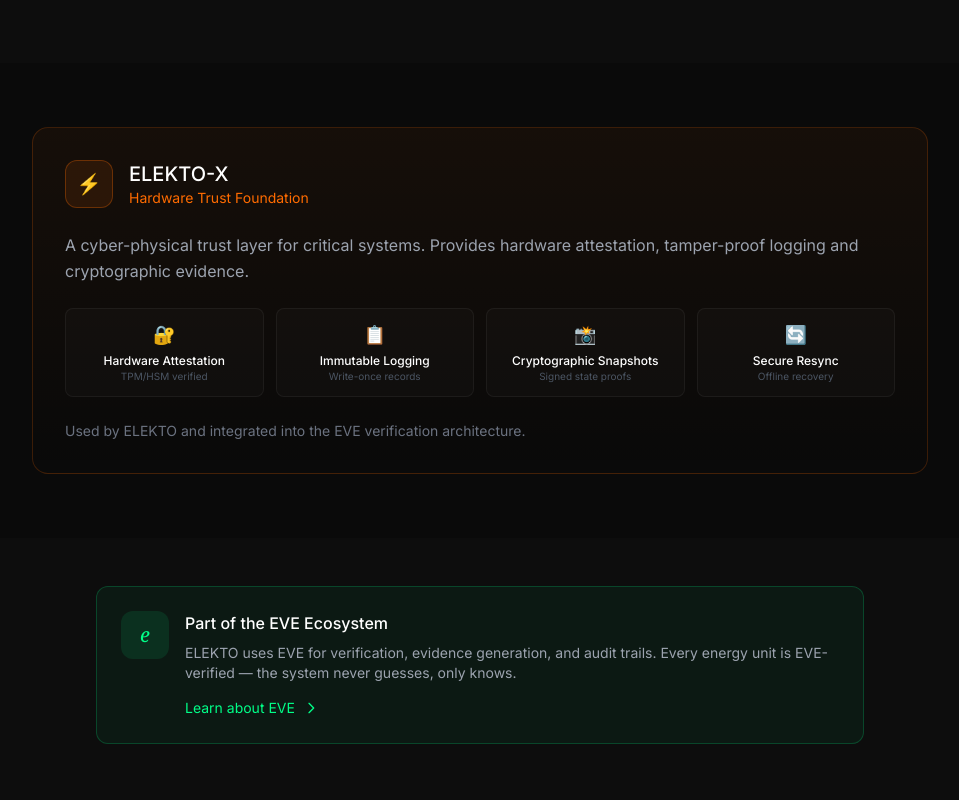
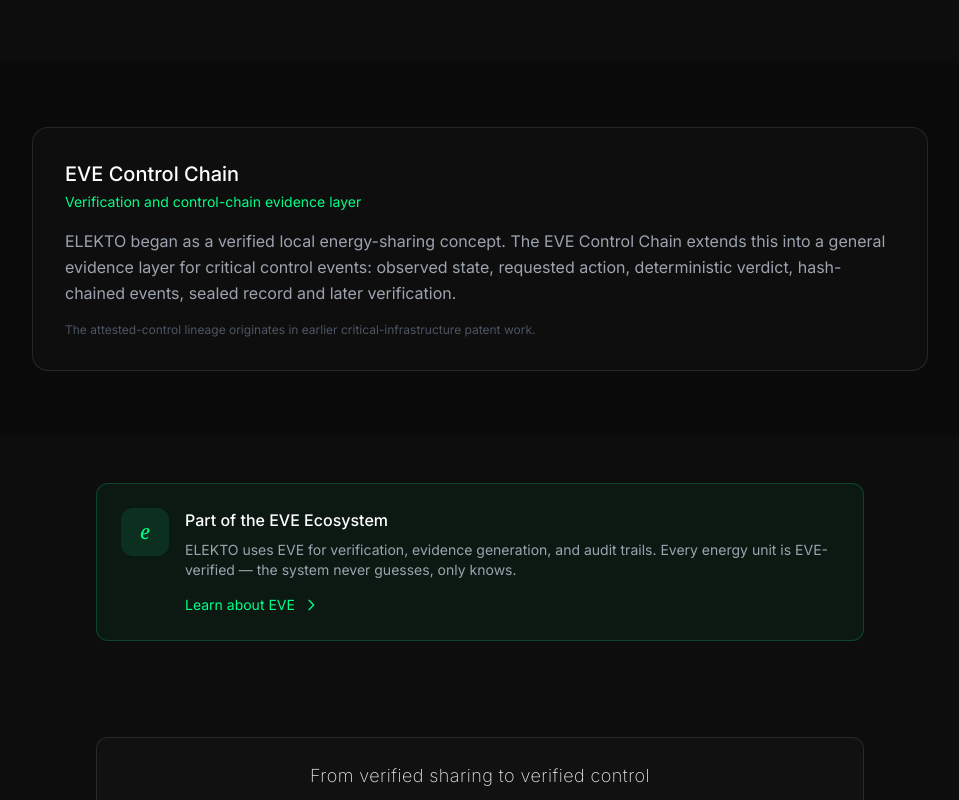
Before and after one commit to elekto-energy/eveverified, a Next.js app: page /elekto in a window 1280 px wide. Shown: the part 2240-3040 px from the top of the page, without its empty margins (160-1119 px from the left). Built offline with nearby package versions, Linux system fonts and the light colour scheme.

Commit message:
fix(elekto): replace ELEKTO-X section with EVE Control Chain; update footer product entry

```diff
--- a/app/elekto/page.tsx
+++ b/app/elekto/page.tsx
@@ -224,46 +224,21 @@ export default function ElektoPage() {
         </div>
       </section>
 
-      {/* ELEKTO-X Section - Moved Down, Calm */}
+      {/* EVE Control Chain */}
       <section className="py-16 px-6">
         <div className="max-w-4xl mx-auto">
-          <div className="p-8 rounded-2xl bg-gradient-to-b from-eve-orange/5 to-transparent border border-eve-orange/20">
-            <div className="flex items-start gap-4 mb-6">
-              <div className="w-12 h-12 rounded-xl bg-eve-orange/10 border border-eve-orange/30 flex items-center justify-center text-eve-orange text-xl flex-shrink-0">
-                ⚡
-              </div>
-              <div>
-                <h2 className="text-xl font-medium text-white">
-                  ELEKTO-X
-                </h2>
-                <p className="text-eve-orange text-sm">
-                  Hardware Trust Foundation
-                </p>
-              </div>
+          <div className="p-8 rounded-2xl bg-white/[0.02] border border-white/10">
+            <div className="mb-4">
+              <h2 className="text-xl font-medium text-white">EVE Control Chain</h2>
+              <p className="text-eve-green text-sm mt-1">Verification and control-chain evidence layer</p>
             </div>
-
-            <p className="text-gray-400 leading-relaxed mb-6">
-              A cyber-physical trust layer for critical systems. Provides hardware attestation,
-              tamper-proof logging and cryptographic evidence.
+            <p className="text-gray-400 leading-relaxed mb-4">
+              ELEKTO began as a verified local energy-sharing concept. The EVE Control Chain extends
+              this into a general evidence layer for critical control events: observed state, requested
+              action, deterministic verdict, hash-chained events, sealed record and later verification.
             </p>
-
-            <div className="grid grid-cols-2 md:grid-cols-4 gap-3 mb-6">
-              {[
-                { icon: '🔐', label: 'Hardware Attestation', desc: 'TPM/HSM verified' },
-                { icon: '📋', label: 'Immutable Logging', desc: 'Write-once records' },
-                { icon: '📸', label: 'Cryptographic Snapshots', desc: 'Signed state proofs' },
-                { icon: '🔄', label: 'Secure Resync', desc: 'Offline recovery' },
-              ].map((item, i) => (
-                <div key={i} className="p-3 rounded-lg bg-white/[0.02] border border-white/5 text-center">
-                  <div className="text-lg mb-1">{item.icon}</div>
-                  <div className="text-white text-xs font-medium">{item.label}</div>
-                  <div className="text-gray-600 text-[10px]">{item.desc}</div>
-                </div>
-              ))}
-            </div>
-
-            <p className="text-gray-500 text-sm">
-              Used by ELEKTO and integrated into the EVE verification architecture.
+            <p className="text-gray-600 text-xs">
+              The attested-control lineage originates in earlier critical-infrastructure patent work.
             </p>
           </div>
         </div>
--- a/data/products.ts
+++ b/data/products.ts
@@ -51,14 +51,14 @@ export const products: Product[] = [
   },
   {
     id: 'elekto',
-    name: 'ELEKTO-X',
-    tagline: 'Attested Control Layer · Critical-Resource Enforcement',
-    description: 'Attested control of critical resources through hardware attestation, vault approval, token-gated access, multi-attestation, WORM logging and signed snapshots. The enforcement layer of the EVE platform.',
-    color: '#ff6b00',
-    icon: '⚡',
-    features: ['Kassavalvslager (Vault)', 'TPM/HSM Attestation', 'WORM Logging', 'Token-Gated Access', 'Patent Pending'],
-    href: '/elekto-x',
-    status: 'beta'
+    name: 'EVE Control Chain',
+    tagline: 'Verification and control-chain evidence layer',
+    description: 'Evidence layer for critical control events: observed state, requested action, deterministic verdict, hash-chained events, sealed record and later verification.',
+    color: '#00ff88',
+    icon: '⛓',
+    features: ['Deterministic Verdict', 'Hash-Chained Events', 'Sealed Record', 'Verify Adapter', 'Patent Pending'],
+    href: '/control-chain/energy',
+    status: 'live'
   },
   {
     id: 'cabledna',
```
